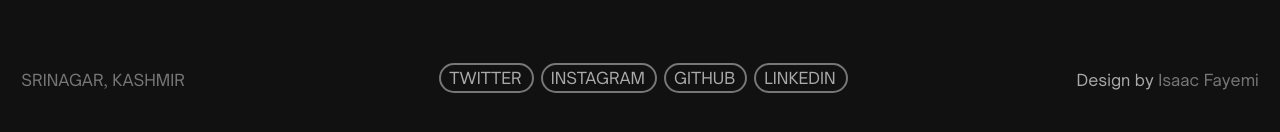
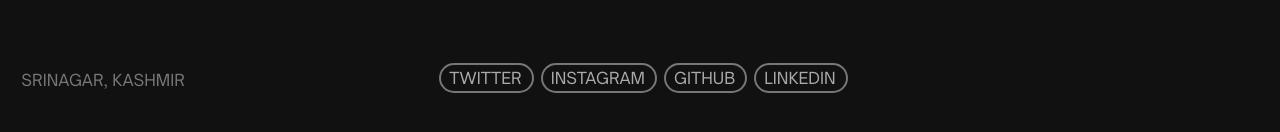
Before and after one commit to verhaxity/folio-v2, a website: page src/index.html in a window 1280 px wide. Shown: the part 4089-4221 px from the top of the page. Drawn offline with Linux system fonts and the light colour scheme; files that its build step writes are made by us from their sources; files whose address does not match are found by name.

Commit message:
Update index.html

```diff
--- a/src/index.html
+++ b/src/index.html
@@ -762,7 +762,7 @@
             <div class="link__flex">
               <div class="link__flex__inner">
                 <a
-                  href="https://twitter.com/generativedata"
+                  href="https://twitter.com/"
                   target="_blank"
                   rel="noopener noreferrer"
                   class="c-button"
@@ -776,7 +776,7 @@
                 </a>
 
                 <a
-                  href="https://www.instagram.com/generativedatadecay/"
+                  href="https://www.instagram.com/siphr.in/"
                   target="_blank"
                   rel="noopener noreferrer"
                   class="c-button"
@@ -827,17 +827,7 @@
         <div class="home__footer__left">
           <p class="place">SRINAGAR, KASHMIR</p>
         </div>
-        <p class="home__footer__right">
-          Design by
-          <a
-            href="https://fayemi.design/"
-            target="_blank"
-            rel="noopener noreferrer"
-          >
-            Isaac Fayemi
-          </a>
-        </p>
-      </footer>
+
     </main>
 
   </body>
```
